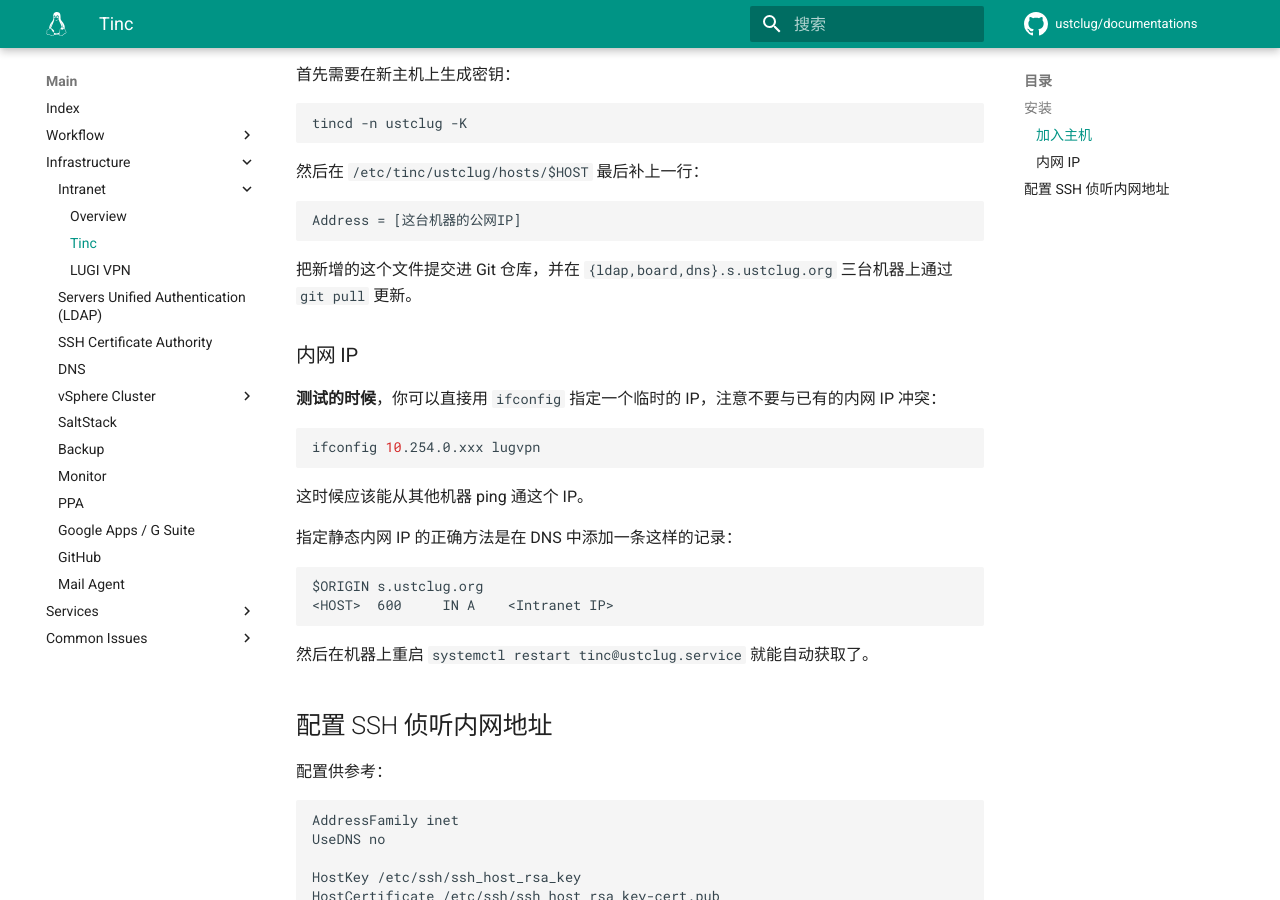
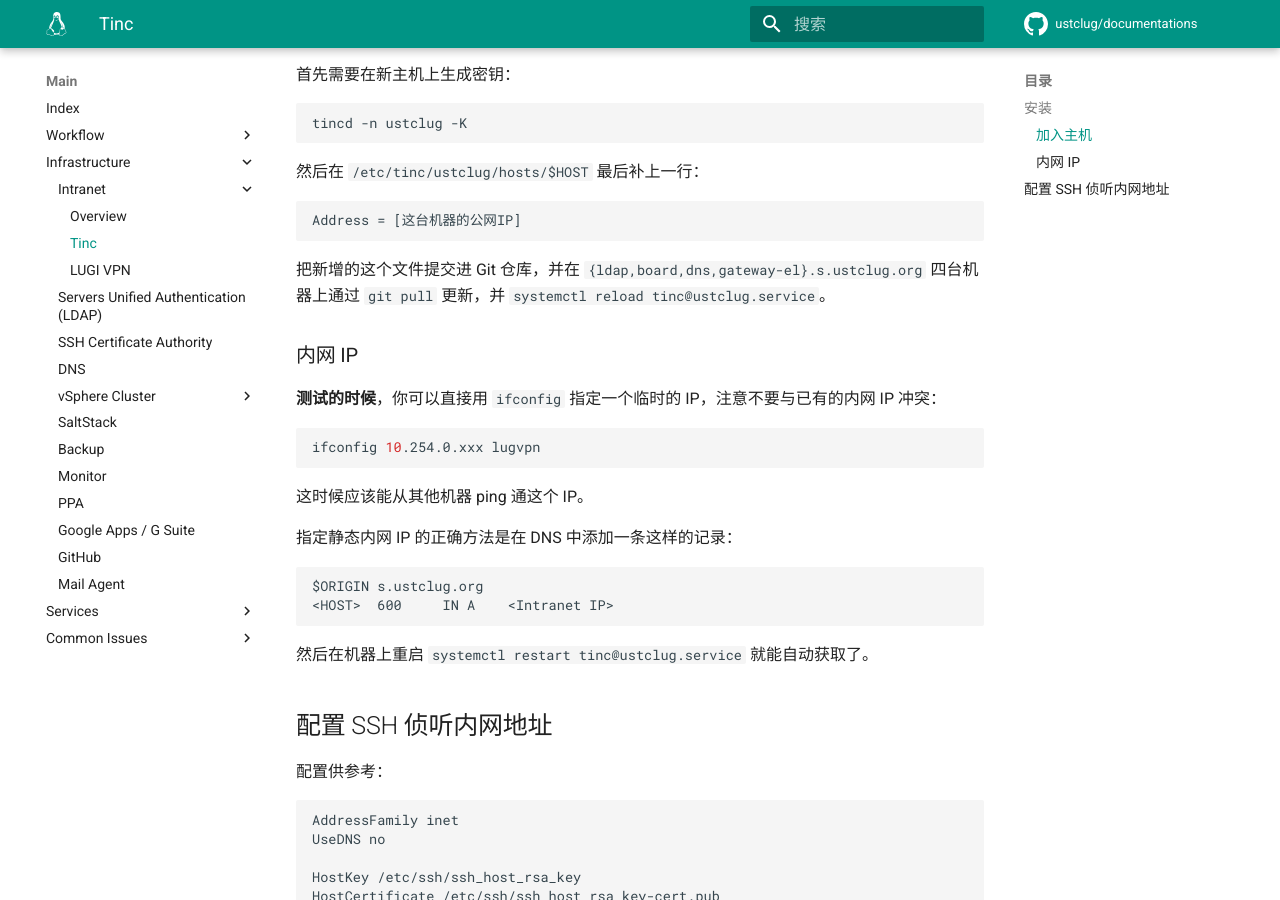
Before and after one commit to ustclug/documentations, an MkDocs documentation site: the page built from docs/infrastructure/tinc.md, in a window 1280 px wide and 900 px high, scrolled down 624 px. Built offline with MkDocs 1.6.1 and Material for MkDocs 9.7.7, drawn with Linux system fonts in a browser that asks for light colours; comment, search, counter and statistics services are not loaded.

Commit message:
Need to update tinc on 4 machines

````diff
--- a/docs/infrastructure/tinc.md
+++ b/docs/infrastructure/tinc.md
@@ -33,7 +33,7 @@ tincd -n ustclug -K
 Address = [这台机器的公网IP]
 ```
 
-把新增的这个文件提交进 Git 仓库，并在 `{ldap,board,dns}.s.ustclug.org` 三台机器上通过 `git pull` 更新。
+把新增的这个文件提交进 Git 仓库，并在 `{ldap,board,dns,gateway-el}.s.ustclug.org` 四台机器上通过 `git pull` 更新，并 `systemctl reload tinc@ustclug.service`。
 
 ### 内网 IP
 
````
